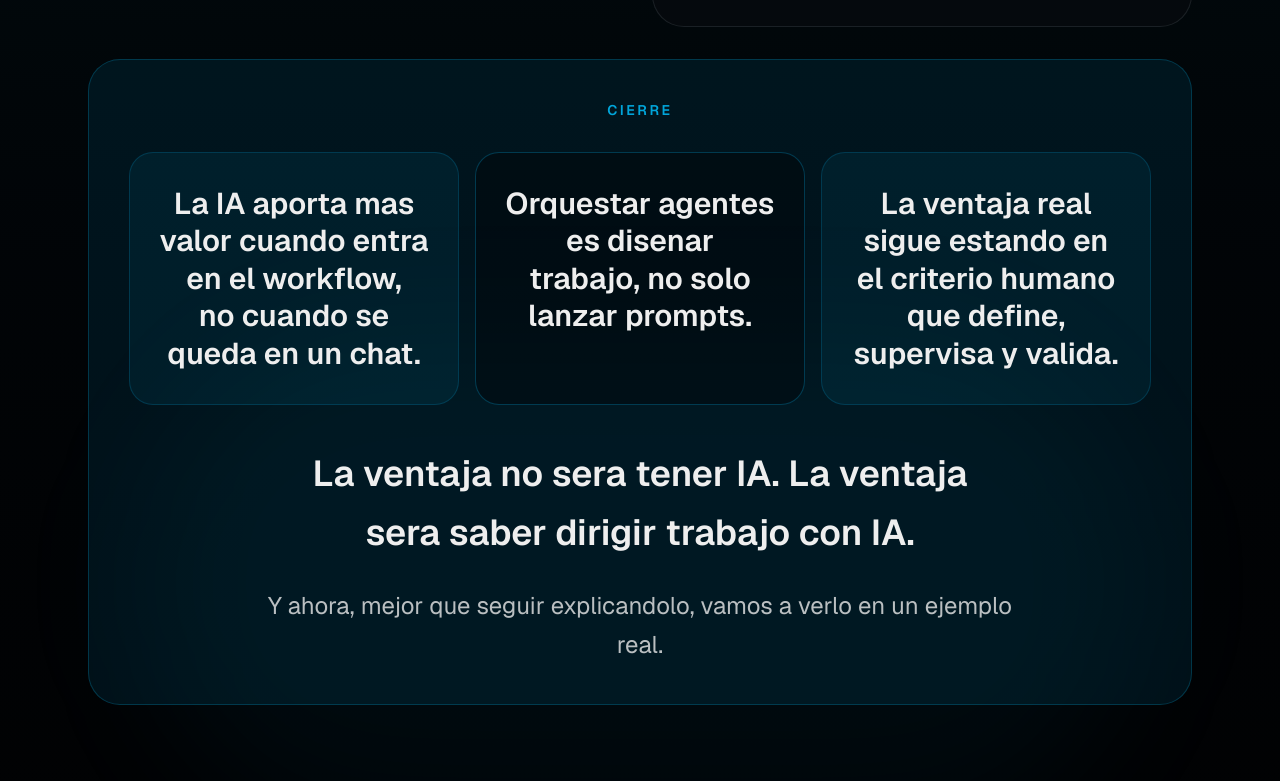
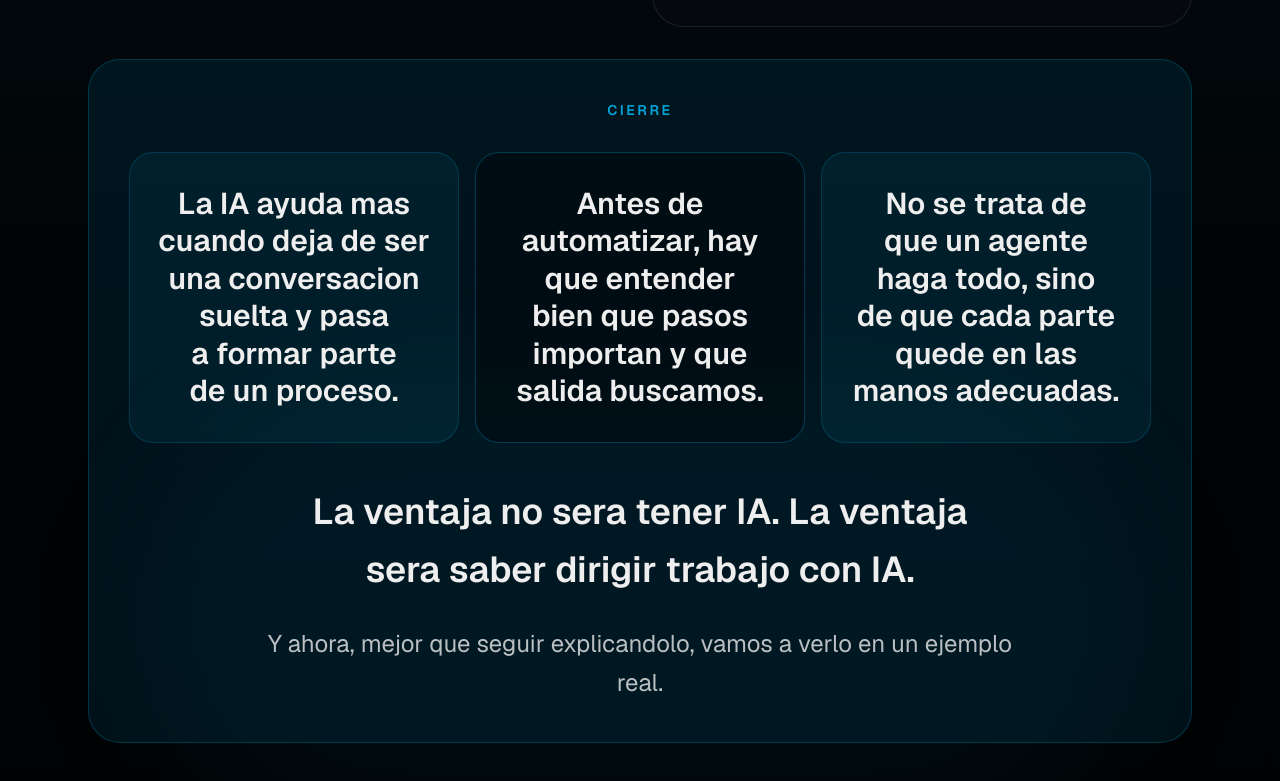
Before and after one commit to Juaaaaan/charlas, a Next.js app: page / in a window 1280 px wide. Shown: the part 8701-9482 px from the top of the page. Built offline with nearby package versions, Linux system fonts and the light colour scheme.

Commit message:
commmmit

```diff
--- a/components/sections/closing-section.tsx
+++ b/components/sections/closing-section.tsx
@@ -19,9 +19,9 @@ const risks = [
 ]
 
 const finalIdeas = [
-  "La IA aporta mas valor cuando entra en el workflow, no cuando se queda en un chat.",
-  "Orquestar agentes es disenar trabajo, no solo lanzar prompts.",
-  "La ventaja real sigue estando en el criterio humano que define, supervisa y valida.",
+  "La IA ayuda mas cuando deja de ser una conversacion suelta y pasa a formar parte de un proceso.",
+  "Antes de automatizar, hay que entender bien que pasos importan y que salida buscamos.",
+  "No se trata de que un agente haga todo, sino de que cada parte quede en las manos adecuadas.",
 ]
 
 export function ClosingSection() {
```
Also changed, not shown: 1 other file (tests, documents, lock files or other folders).
